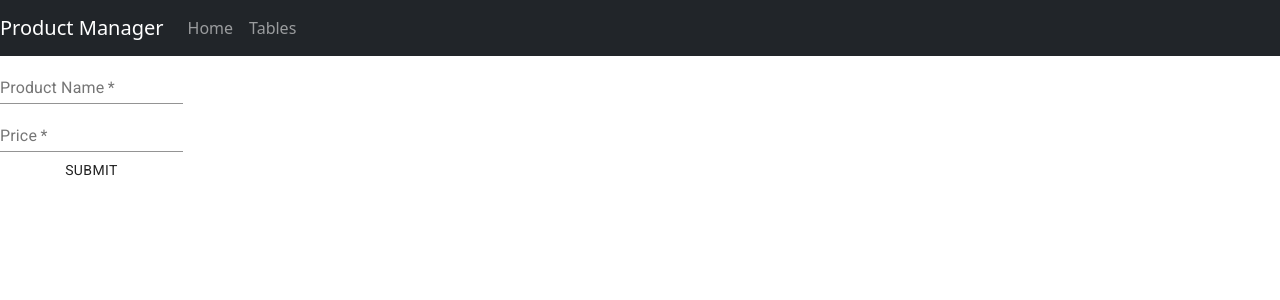
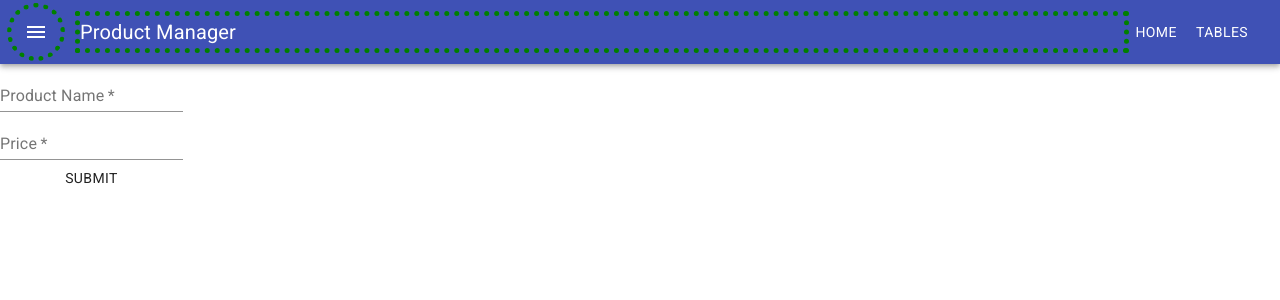
Before and after one commit to mqchua/react-project, a React (Create React App) app: page / in a window 1280 px wide. Shown: the top 300 px of the page. Built offline with nearby package versions, Linux system fonts and the light colour scheme.

Commit message:
updated router using material ui

```diff
--- a/package.json
+++ b/package.json
@@ -5,6 +5,7 @@
   "dependencies": {
     "@fontsource/roboto": "^4.5.0",
     "@material-ui/core": "^4.12.1",
+    "@material-ui/icons": "^4.11.2",
     "@testing-library/jest-dom": "^5.11.4",
     "@testing-library/react": "^11.1.0",
     "@testing-library/user-event": "^12.1.10",
--- a/src/App.js
+++ b/src/App.js
@@ -1,31 +1,48 @@
 import './App.css';
 import React from 'react';
 import { BrowserRouter, Route, Switch } from 'react-router-dom';
-
+import { AppBar, Toolbar, Typography, Button, IconButton, makeStyles } from '@material-ui/core';
+import MenuIcon from '@material-ui/icons/Menu';
 import Home from './pages/home/Home';
 import Tables from './pages/tables/Tables';
-import 'bootstrap/dist/css/bootstrap.min.css';
-import 'jquery';
-import 'bootstrap/dist/js/bootstrap';
-import { Navbar,Nav } from 'react-bootstrap';
 
 
+const useStyles = makeStyles((theme) => ({
+ root: {
+    flexGrow: 1,
+  },
+  grow: {
+    flexGrow: 1,
+    outline: "5px dotted green",
+  },
+  menuButton: {
+    marginLeft: -12,
+    marginRight: 20,
+    outline: "5px dotted green",
+}
+}));
+
 export default function App() {
+
+  const classes = useStyles();
+
   return (
 
-      <div>
         <BrowserRouter>
 
-        <Navbar bg="dark" variant="dark" expand="lg">
-          <Navbar.Brand href="/">Product Manager</Navbar.Brand>
-          <Navbar.Toggle aria-controls="basic-navbar-nav" />
-          <Navbar.Collapse id="basic-navbar-nav">
-            <Nav className="mr-auto">
-              <Nav.Link href="/">Home</Nav.Link>
-              <Nav.Link href="/tables">Tables</Nav.Link>
-            </Nav>
-          </Navbar.Collapse>
-        </Navbar>
+         <AppBar position="static">
+            <Toolbar>
+              <IconButton className={classes.menuButton} color="inherit" aria-label="Menu">
+                <MenuIcon />
+              </IconButton>
+              <Typography variant="h6" color="inherit" className={classes.grow}>
+                Product Manager
+              </Typography>
+              <Button color="inherit" href="/">Home</Button>
+              <Button color="inherit" href="/tables">Tables</Button>
+            </Toolbar>
+          </AppBar>
+
 
           <Switch>
             <Route path="/" exact component={Home}/>
@@ -33,6 +50,5 @@ export default function App() {
           </Switch>
 
         </BrowserRouter>
-      </div>
   );
 }
--- a/src/pages/home/Home.js
+++ b/src/pages/home/Home.js
@@ -1,6 +1,4 @@
-// import './App.css';
 import { React, useState } from 'react';
-import { useForm } from "react-hook-form";
 import { FormControl, Button, FormHelperText, Input, InputLabel, TextField } from '@material-ui/core';
 import '@fontsource/roboto';
 
```
Also changed, not shown: 2 other files (tests, documents, lock files or other folders).
